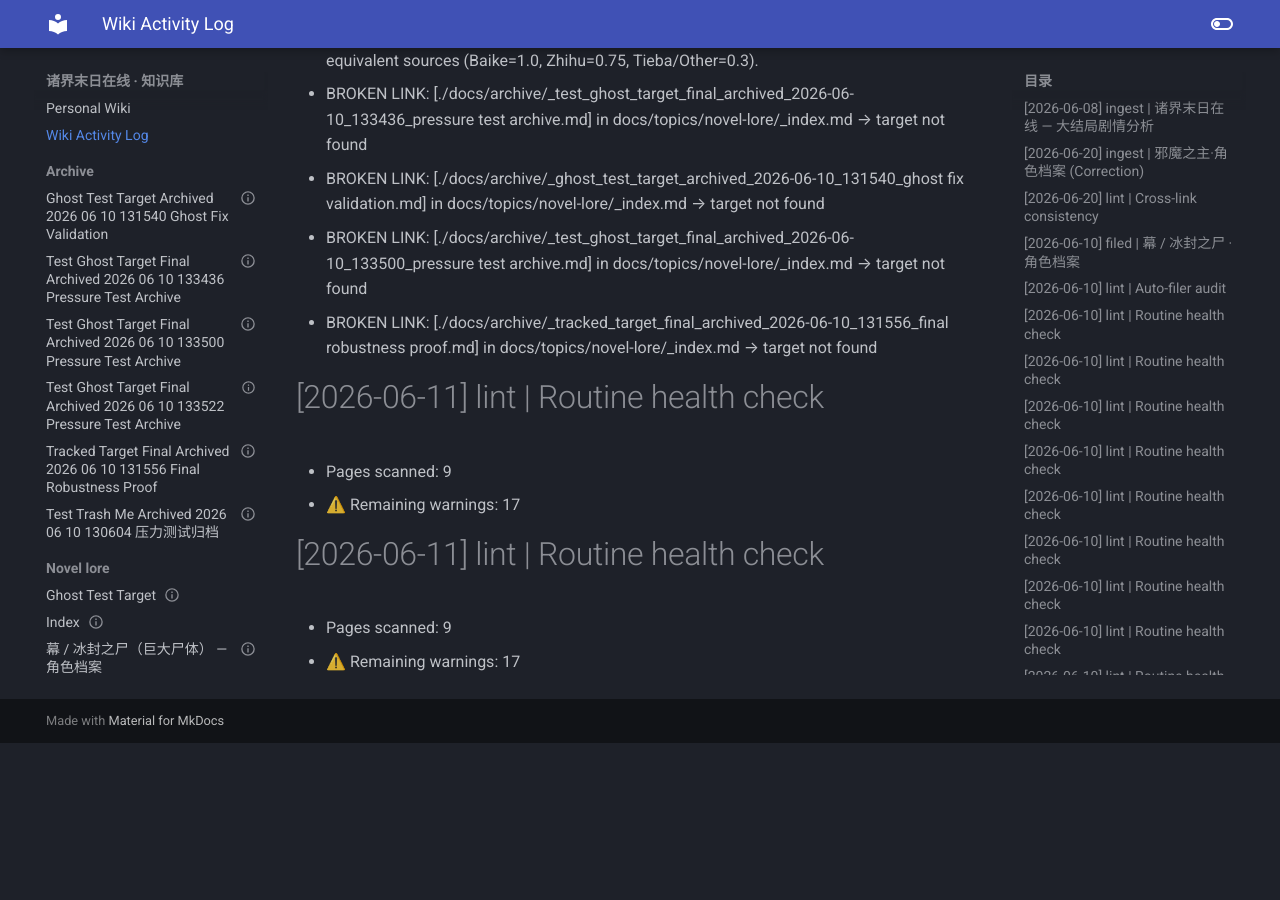
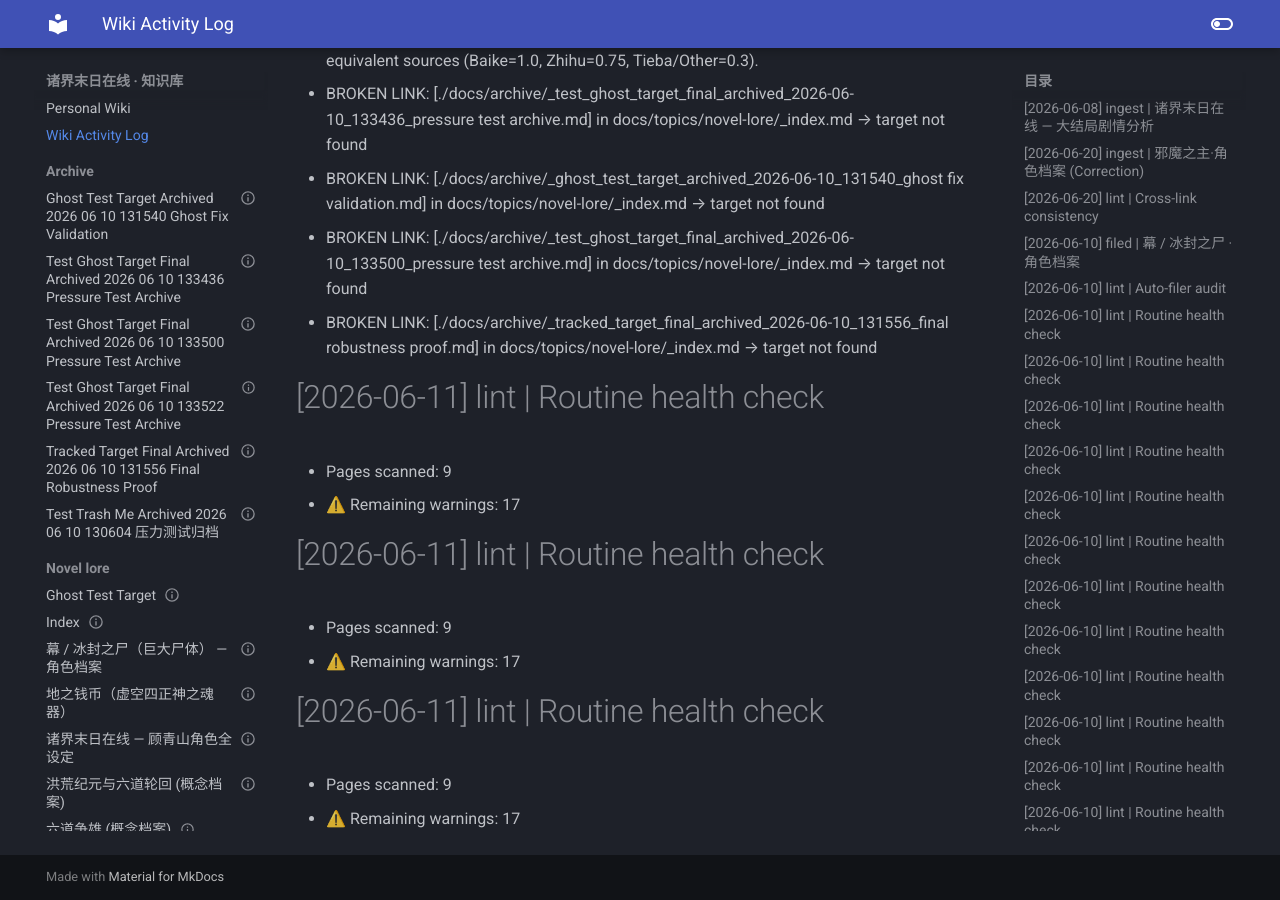
Before and after one commit to Zack3155/llm-wiki, an MkDocs documentation site: the page built from docs/log.md, in a window 1280 px wide and 900 px high, scrolled down 15333 px. Built offline with MkDocs 1.6.1 and Material for MkDocs 9.7.7, drawn with Linux system fonts in a browser that asks for light colours; before the commit the page ends 16076 px from its top, so only the background shows below that.

```diff
--- a/docs/log.md
+++ b/docs/log.md
@@ -337,3 +337,6 @@
 # [2026-06-11] lint | Routine health check
 - Pages scanned: 9
 - ⚠️ Remaining warnings: 17
+# [2026-06-11] lint | Routine health check
+- Pages scanned: 9
+- ⚠️ Remaining warnings: 17
```
